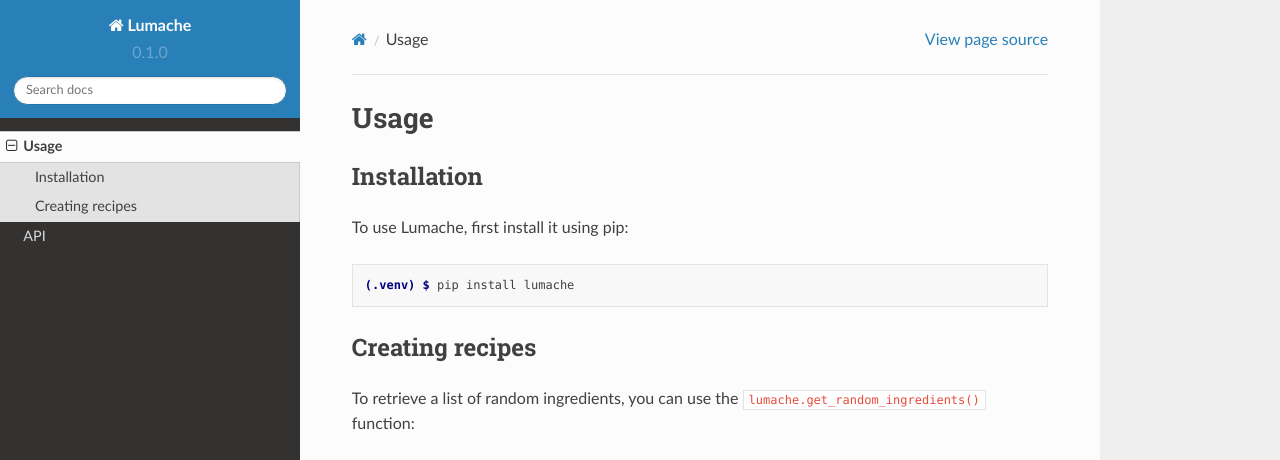
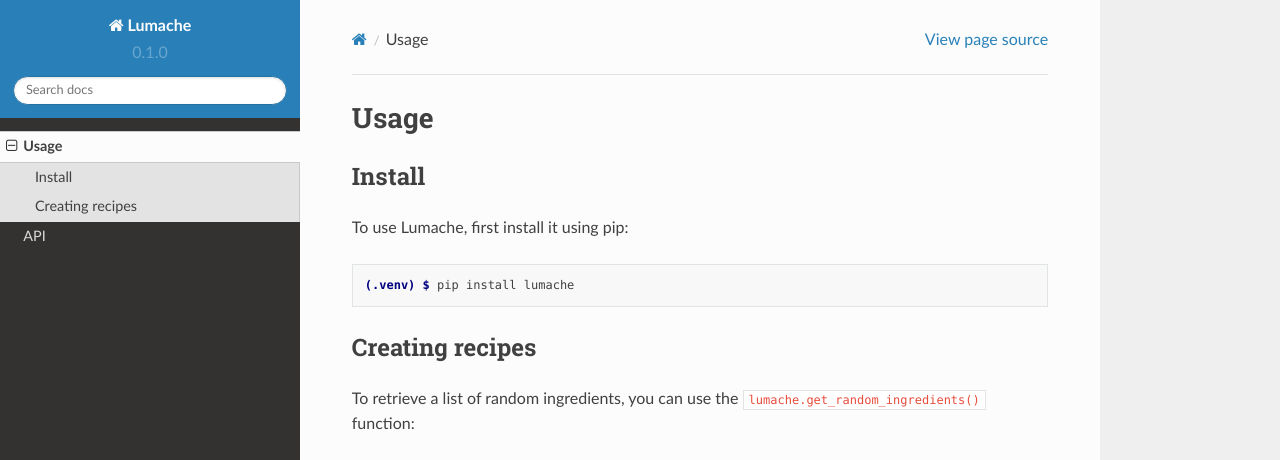
Before and after one commit to hosslikw/ReadThedocsTutorial, a Sphinx documentation site: the page built from docs/source/usage.rst, in a window 1280 px wide and 1095 px high. Shown: the top 460 px of the window. Built offline with Sphinx 7.4.7 and the Read the Docs theme 2.0.0, drawn with Linux system fonts in a browser that asks for light colours; grey boxes are pictures that could not be loaded.

Commit message:
Update usage.rst

```diff
--- a/docs/source/usage.rst
+++ b/docs/source/usage.rst
@@ -1,9 +1,9 @@
 Usage
 =====
 
-.. _installation:
+.. _install:
 
-Installation
+Install
 ------------
 
 To use Lumache, first install it using pip:
```
